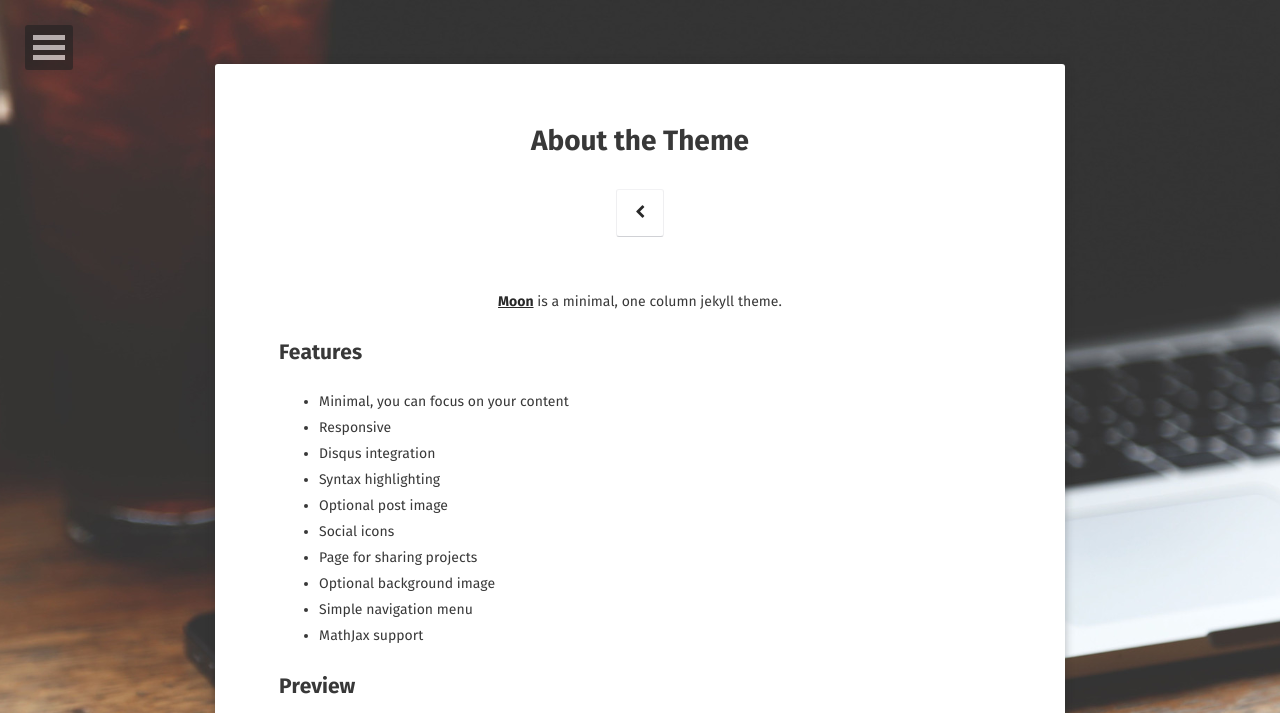
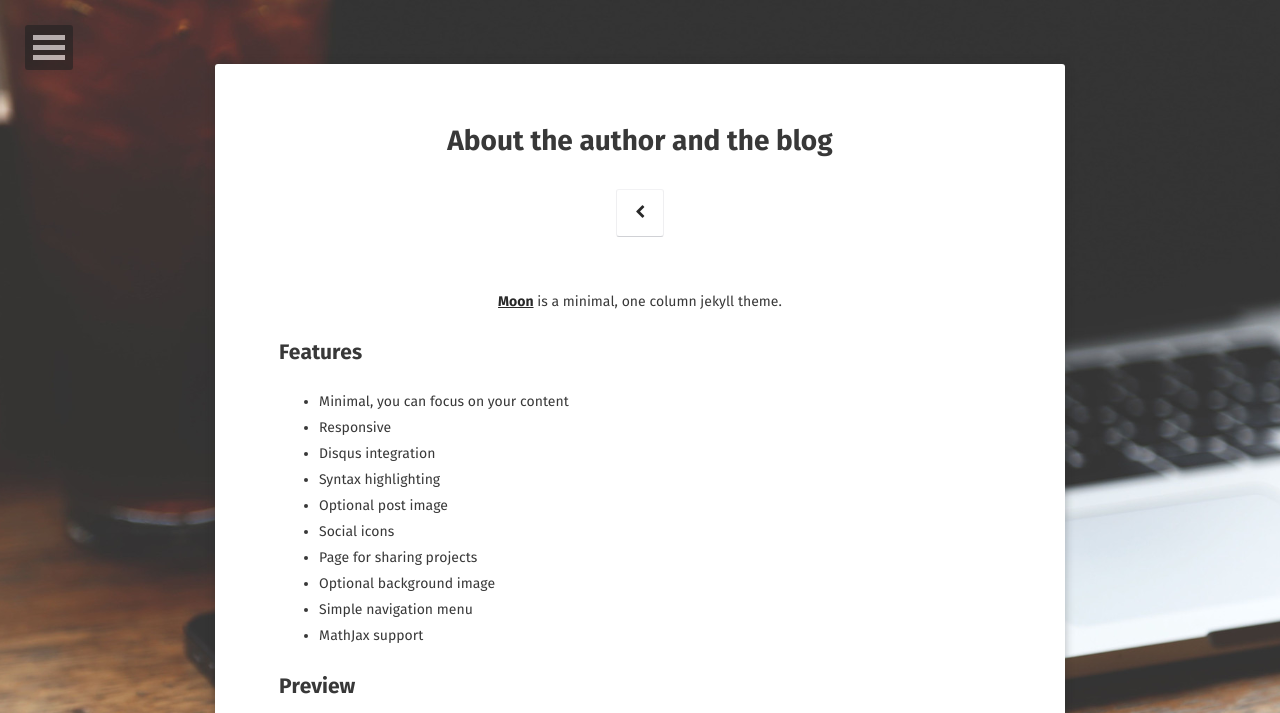
Before and after one commit to WJWsir/Abandoned_ExploreMyblog, a Jekyll site: the page built from about/index.md, in a window 1280 px wide, cut to the strip 0-713 px from the top of the page. Built offline with Jekyll 4.4.1, drawn with Linux system fonts in a browser that asks for light colours; some web fonts are replaced.

Commit message:
修改四个页面的title以显示我想要的title内容
- 分别是Home、Posts、About、Project页面

```diff
--- a/_config.yml
+++ b/_config.yml
@@ -1,5 +1,5 @@
 # Site
-title:              Moon
+title:              Forever Contribution
 bio:                'Minimal, one column jekyll theme.'
 description:        "Moon is a minimal, one column jekyll theme for your blog."
 reading_time:       true
--- a/about/index.md
+++ b/about/index.md
@@ -1,6 +1,6 @@
 ---
 layout: page
-title: About the Theme
+title: About the author and the blog
 tags: [about, Jekyll, theme, moon]
 date: 2016-03-21
 comments: false
```
